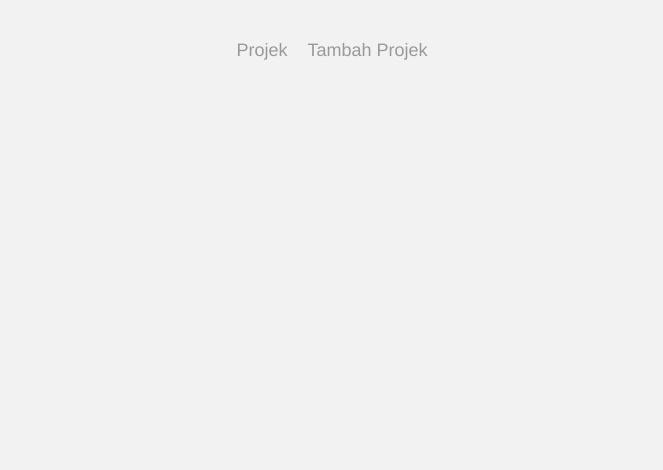
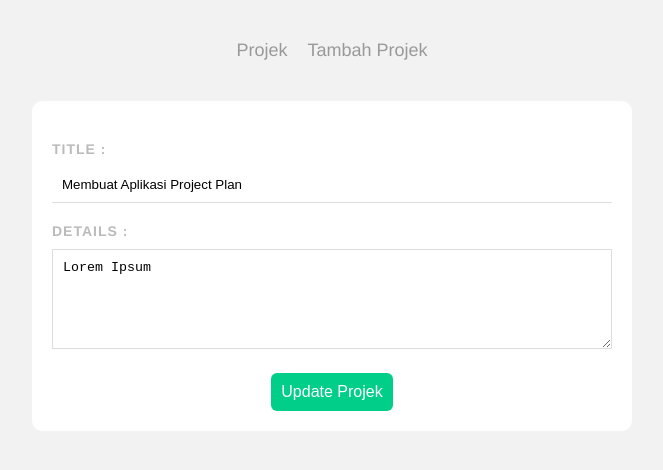
Before and after one commit to lemonsprite/project-plan, a Vue app: page /projek/1 in a window 1280 px wide. Before the commit this address had no page. Shown: the top 470 px of the page, without its empty margins (308-971 px from the left). Built offline with nearby package versions, Linux system fonts and the light colour scheme; data requests are answered from the project's data file.

Commit message:
membuat sistem update tugas

```diff
--- a/data/db.json
+++ b/data/db.json
@@ -13,7 +13,7 @@
       "complete": true
     },
     {
-      "title": "fak",
+      "title": "fakyasdasd",
       "details": "hayi",
       "complete": false,
       "id": 3
--- a/src/components/SingleProject.vue
+++ b/src/components/SingleProject.vue
@@ -3,7 +3,7 @@
       <div class="actions" >
           <h3 @click="showDetails = !showDetails">{{ project.title }}</h3>
           <div class="icons">
-              <span class="material-icons">edit</span>
+              <router-link :to="{ name: 'EditProject', params: {id: project.id }}"><span class="material-icons">edit</span></router-link>
               <span class="material-icons" @click="deleteProject">delete</span>
               <span class="material-icons" :class="{ tick: project.complete}" @click="toggleDone">done</span>
           </div>
--- a/src/router/index.js
+++ b/src/router/index.js
@@ -1,6 +1,7 @@
 import { createRouter, createWebHistory } from 'vue-router'
 import HomeView from '@/views/HomeView.vue'
 import AddProject from '@/views/AddProject.vue'
+import EditProject from '@/views/EditProject.vue'
 
 const routes = [
   {
@@ -13,6 +14,12 @@
     name: 'AddProject',
     component: AddProject
   },
+  {
+    path: '/projek/:id',
+    name: 'EditProject',
+    component: EditProject,
+    props: true
+  },
 
 ]
 
--- /dev/null
+++ b/src/views/EditProject.vue
@@ -0,0 +1,53 @@
+<template>
+  <form @submit.prevent="handleSubmit">
+    <label>Title :</label>
+    <input required v-model="title" />
+
+    <label>Details :</label>
+    <textarea required v-model="details"></textarea>
+
+    <button>Update Projek</button>
+  </form>
+</template>
+
+<script>
+export default {
+  props: ["id"],
+  data() {
+    return {
+      title: "",
+      details: "",
+      uri: "http://localhost:3000/projects/" + this.id,
+    };
+  },
+
+  mounted() {
+    fetch(this.uri)
+      .then((res) => res.json())
+      .then((data) => {
+        this.title = data.title;
+        this.details = data.details;
+      });
+  },
+  methods: {
+    handleSubmit() {
+      let project = {
+        title: this.title,
+        details: this.details,
+      };
+      fetch(this.uri, {
+        method: "PATCH",
+        headers: { "Content-Type": "application/json" },
+        body: JSON.stringify(project),
+      })
+        .then(() => {
+          this.$router.push("/");
+        })
+        .catch((err) => console.log(err.message));
+    },
+  },
+};
+</script>
+
+<style>
+</style>
```
